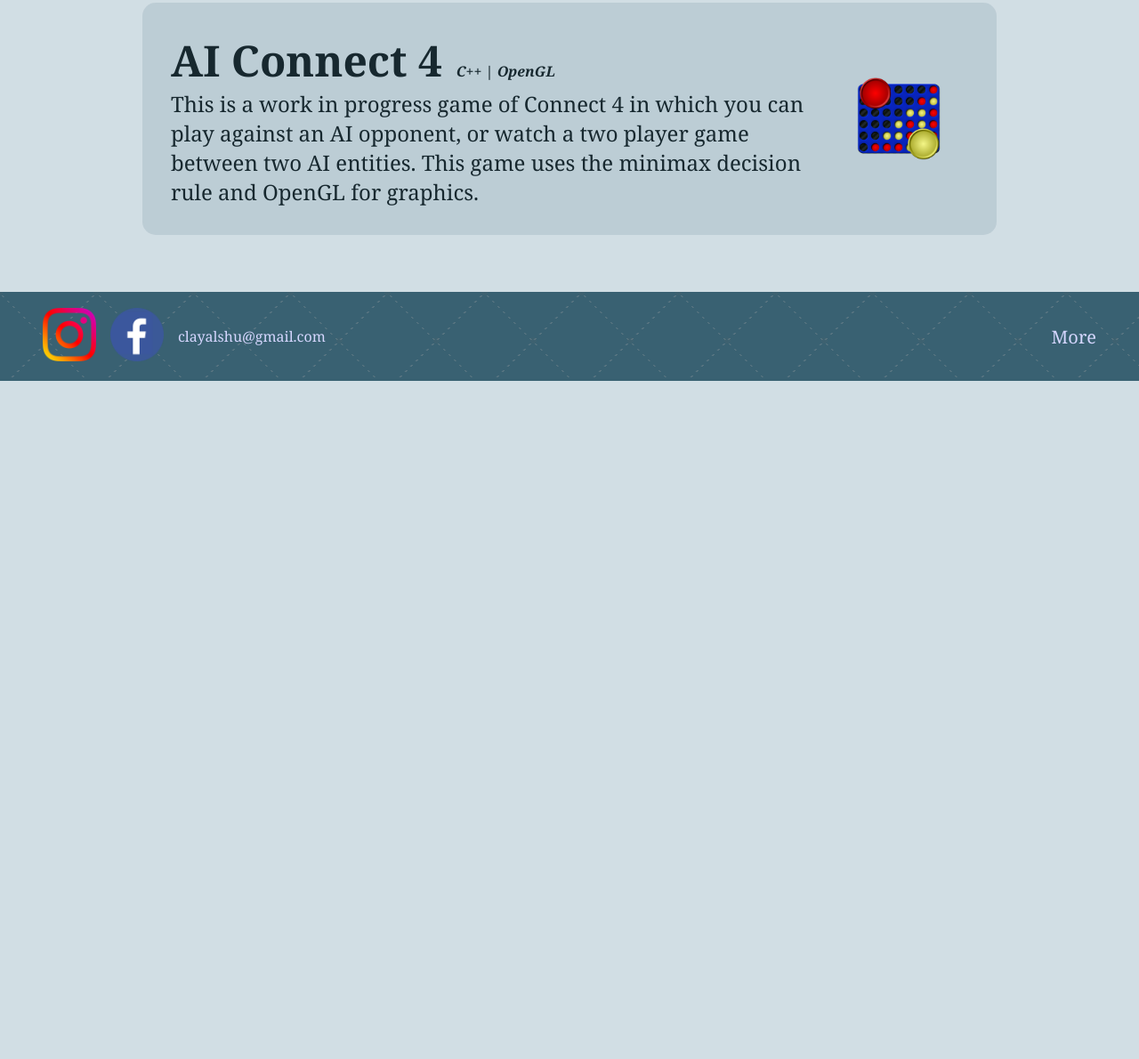
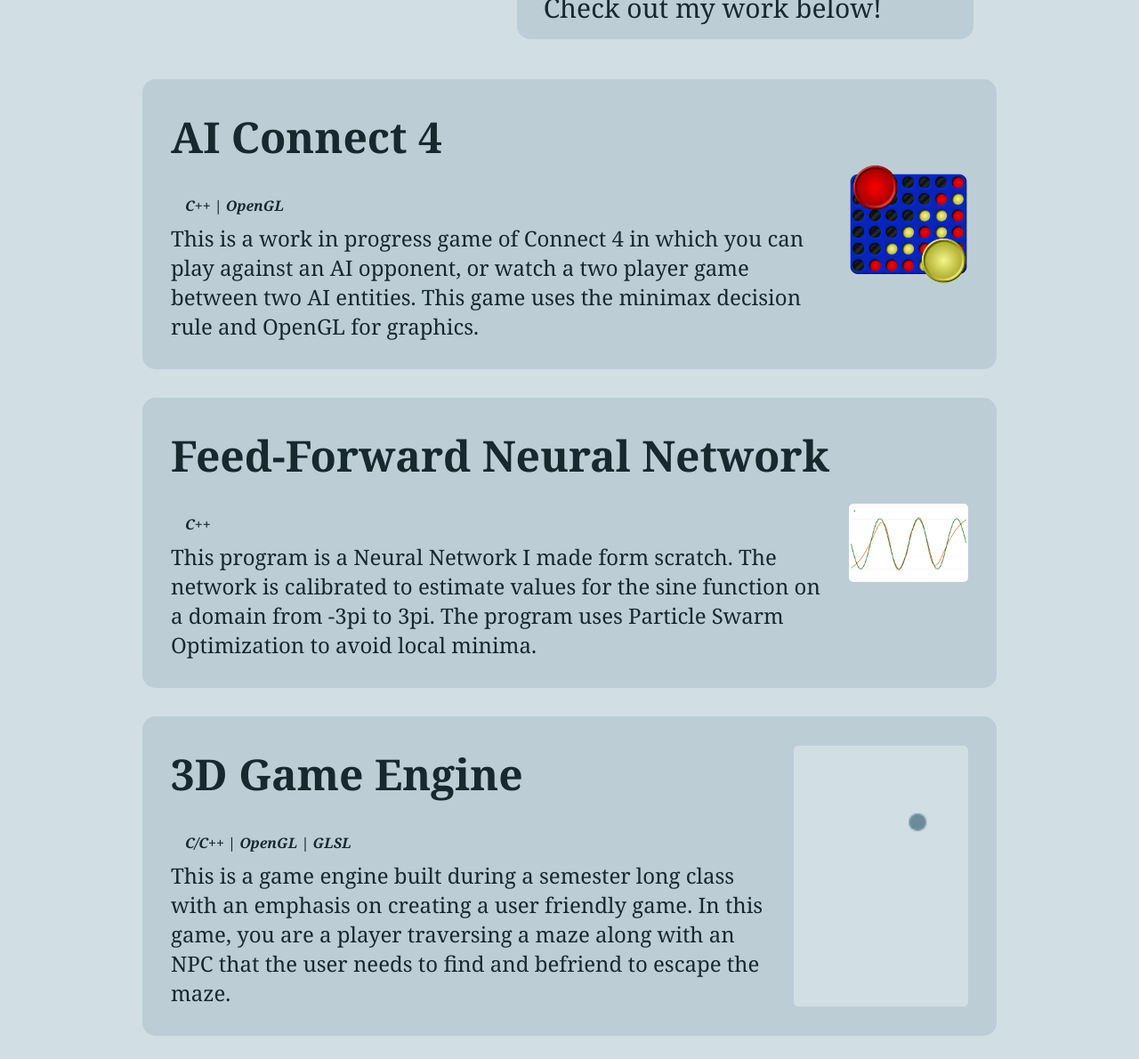
Before and after one commit to Clayal10/portfolio, a plain HTML site: page index.html in a window 1280 px wide. Shown: the part 1607-2797 px from the top of the page at 89% size. Before the commit the page ends 2035 px from the top, so only its background shows below. Drawn offline with Linux system fonts and the light colour scheme.

Commit message:
Added a few more project showcases, added some JS for a canvas

```diff
--- a/css/style.css
+++ b/css/style.css
@@ -84,8 +84,13 @@ main{
     flex-direction: row;
     align-items: center;
     gap: 2em;
+    max-width: 1000px;
+    margin: auto;
+    height: 100vh;
 }
-
+#projects{
+    margin-top: 4em;
+}
 .top_header{
     text-align: center;
     font-size: 4em;
@@ -93,7 +98,6 @@ main{
 section{
     margin-bottom: 4em;
 }
-
 /**** Main Content ****/
 .text_box{
     width: 75%;
@@ -150,12 +154,19 @@ section{
     display: flex;
     flex-direction: row;
     align-items: center;
+    transition-duration: 0.2s;
+    margin-bottom: 2em;
+}
+.display_box:hover{
+    transform: scale(1.05);
+    transition-duration: 0.2s;
 }
 .display_box h2{
     font-size: 3em;
 }
 .display_box_text{
     font-size: 24px;
+    margin-right: 1em;
 }
 .project_details{
     font-size: 16px;
@@ -163,11 +174,19 @@ section{
     font-style: italic;
     margin-left: 1em;
 }
-.display_box_link img{
+.display_box img{
     display: block;
-    width: 80%;
-    transition-duration: 0.2s;
+    width: 25%;
     margin: auto;
+    border-radius: 5px;
+}
+.display_box canvas{
+    height: 100%;
+    border-radius: 5px;
+}
+.display_box_link{
+    text-decoration: none;
+    color:#17282f;
 }
 /****Footer****/
 footer{
@@ -220,21 +239,12 @@ footer a:hover{
 }
 
 /****Larger Desktop****/
-@media(min-width: 550px){
-    .display_box_link img:hover{
-        width: 83%;
-        transition-duration: 0.2s;
-    }
-}
 @media(min-width: 1200px){
     .text_box{
         font-size: 30px;
     }
-    .display_box_link img{
-        width: 60%;
-    }
-    .display_box_link img:hover{
-        width: 63%;
+    .display_box img{
+        width: 15%;
     }
     .display_box{
         width: 70%;
@@ -265,6 +275,7 @@ footer a:hover{
 @media(max-width: 550px){
     #top_main{
         flex-direction: column;
+        height: auto;
     }
     nav{
         justify-content: space-around;
@@ -301,5 +312,11 @@ footer a:hover{
     .display_box{
         flex-direction: column;
     }
+    .display_box img{
+        display: none;
+    }
+    .display_box canvas{
+        display: none;
+    }
 
 }
--- a/index.html
+++ b/index.html
@@ -42,15 +42,46 @@
                 </div>
             </section>
             <section id="projects">
-               <div class="display_box">
-                    <div class="project_description">
-                        <h2>AI Connect 4<span class="project_details">C++ | OpenGL</span></h2>
-                        <div class="display_box_text">
-                            <p>This is a work in progress game of Connect 4 in which you can play against an AI opponent, or watch a two player game between two AI entities. This game uses the minimax decision rule and OpenGL for graphics.</p>
+                <a class="display_box_link" href="https://github.com/Clayal10/connect4">
+                    <div class="display_box">
+                        <div class="project_description">
+                            <h2>AI Connect 4<br><span class="project_details">C++ | OpenGL</span></h2>
+                            <div class="display_box_text">
+                                <p>This is a work in progress game of Connect 4 in which you can play against an AI opponent, or watch a two player game between two AI entities. This game uses the minimax decision rule and OpenGL for graphics.</p>
+                            </div>
                         </div>
+                        <img src="media/connect4.png" alt="connect4">
                     </div>
-                    <a class="display_box_link" href="https://github.com/Clayal10/connect4"><img src="media/connect4.png"></a>
-               </div>
+                </a>
+                <a class="display_box_link" href="https://github.com/Clayal10/feed_forward_nn">
+                    <div class="display_box">
+                        <div class="project_description">
+                            <h2>Feed-Forward Neural Network<br><span class="project_details">C++</span></h2>
+                            <div class="display_box_text">
+                                <p>This program is a Neural Network I made form scratch. The network is calibrated to estimate values for the sine function on a domain from -3pi to 3pi. The program uses Particle Swarm Optimization to avoid local minima.</p>
+                            </div>
+                        </div>
+                        <img src="media/nn_output.png" alt="graph">
+                    </div>
+                </a>
+                <a class="display_box_link" href="https://github.com/Clayal10/game_engine">
+                    <div class="display_box">
+                        <div class="project_description">
+                            <h2>3D Game Engine<br><span class="project_details">C/C++ | OpenGL | GLSL</span></h2>
+                            <div class="display_box_text">
+                                <p>This is a game engine built during a semester long class with an emphasis on creating a user friendly game. In this game, you are a player traversing a maze along with an NPC that the user needs to find and befriend to escape the maze.</p>
+                            </div>
+                        </div>
+                        <canvas id="canvas" width="100%"></canvas>
+                        <script src="scripting/bouncing_ball.js"></script>
+                    </div>
+                </a>
+            </section>
+            <section id="education">
+
+            </section>
+            <section id="work_experience">
+
             </section>
         </main>
         <script src="scripting/styling_help.js"></script>
--- /dev/null
+++ b/scripting/bouncing_ball.js
@@ -0,0 +1,49 @@
+const canvas = document.getElementById("canvas");
+const ctx = canvas.getContext('2d');
+
+
+function background(){
+    ctx.beginPath();
+    ctx.rect(0, 0, canvas.width, canvas.height);
+    ctx.fillStyle = "#d1dee4";
+    ctx.fill();
+    ctx.closePath();
+}
+
+class Ball{
+    constructor(x, y, radius, xd, yd){
+        this.x = x;
+        this.y = y;
+        this.radius = radius;
+        this.xD = xd;
+        this.yD = yd;
+    }
+    draw_ball(){
+        ctx.beginPath();
+        ctx.arc(this.x, this.y, this.radius, 0, Math.PI*2);
+        ctx.fillStyle = "#396172AA";
+        ctx.fill();
+        ctx.closePath();
+    }
+    update_ball(){
+        this.x += this.xD;
+        this.y += this.yD;
+        if(this.y - this.radius <= 0 || this.y + this.radius >= canvas.height){
+            this.yD = -this.yD;
+        }
+        if(this.x - this.radius <= 0 || this.x + this.radius >= canvas.width){
+            this.xD = -this.xD;
+        }
+    }
+
+}
+
+var ball = new Ball(canvas.width/2, canvas.height/2, 5, 1, 1);
+
+
+function draw(){
+    background();
+    ball.draw_ball();
+    ball.update_ball();
+}
+const interval = setInterval(draw, 20);
--- a/scripting/styling_help.js
+++ b/scripting/styling_help.js
@@ -1,8 +1,13 @@
 const media = document.querySelector('#portrait');
 const text = document.querySelector('.text_section');
+const canvas_wrapper = document.querySelectorAll('.display_box')[2];
+const cnvs = document.querySelector('canvas');
 
+const canvas_height = canvas_wrapper.offsetHeight * 0.9;
+cnvs.style.height = canvas_height.toString() + "px";
 
 function draw(){
     const media_height = media.offsetHeight;
     text.style.minHeight = media_height.toString() + "px";
+
 }setInterval(draw, 100);
```
Also changed, not shown: media/nn_output.png (added).
